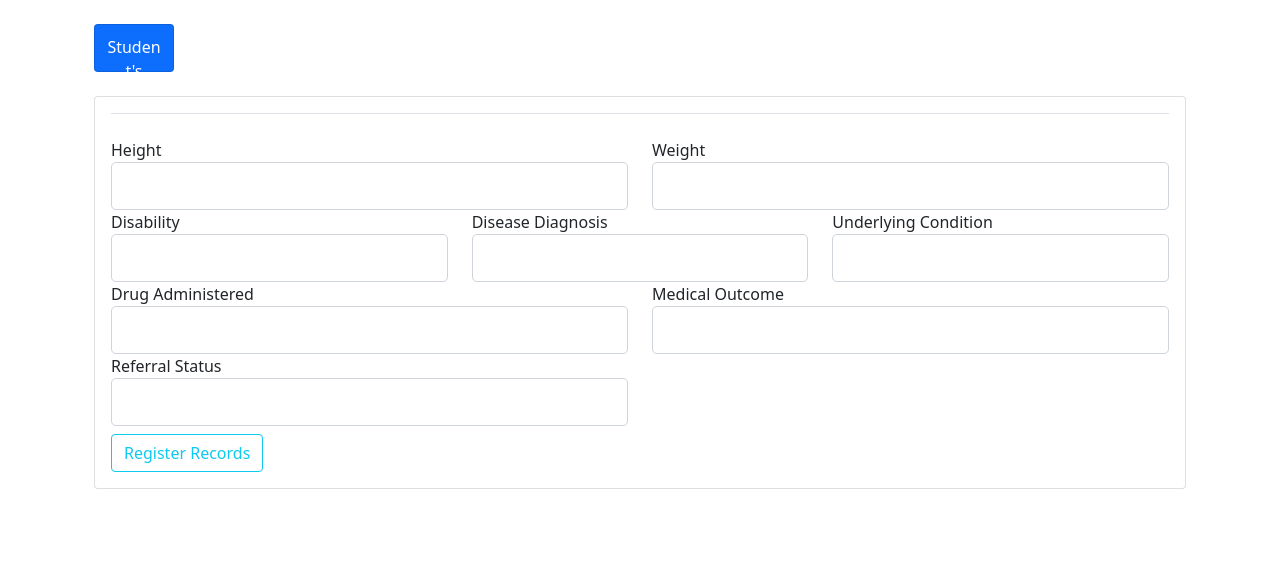
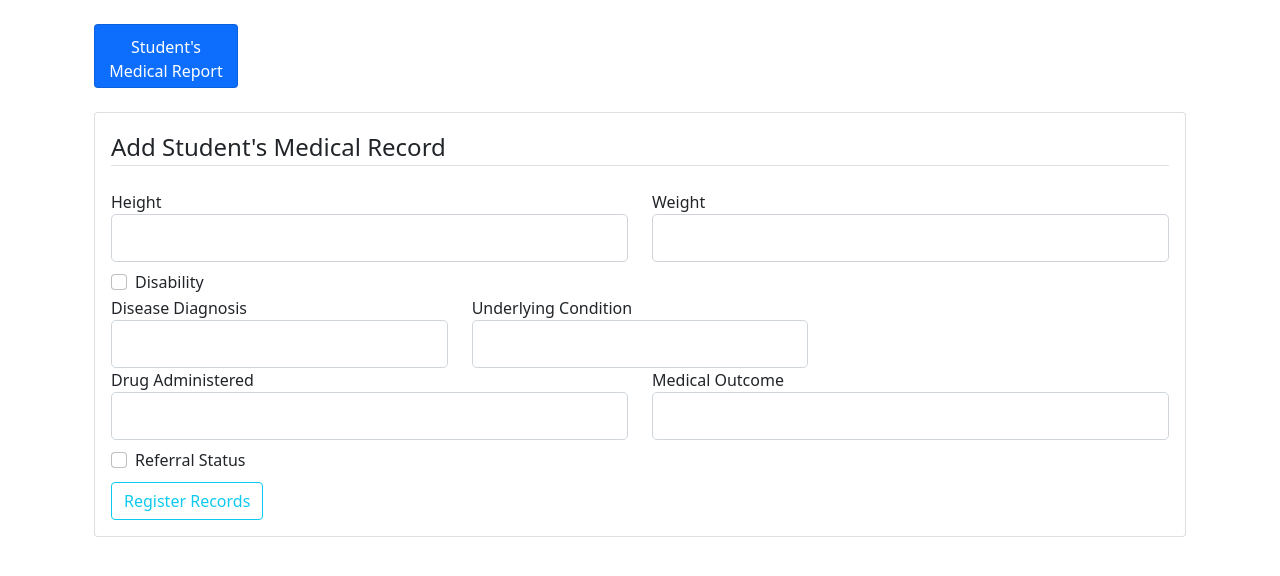
Before and after one commit to oumao/mastereg, a Flask app: template repomas/templates/medical/student_record.html in a window 1280 px wide. Shown: the top 576 px of the page. Run offline with Flask 2, Linux system fonts and the light colour scheme; the template is opened without the code that fills it: values that come from a table or form of the project are taken from there, others are empty.

Commit message:
Added student Medical form

```diff
--- a/repomas/templates/medical/student_record.html
+++ b/repomas/templates/medical/student_record.html
@@ -2,16 +2,16 @@
 {% block content %}
 <div class="container">
     <a href="{{ url_for('student.student_detail', student_id=student.id)}}" class="card bg-primary text-center text-white"
-    style="max-width: 5rem; height: 3rem; text-decoration: none; padding: 10px;">Student's Medical Report</a>
+    style="max-width: 9rem; height: 4rem; text-decoration: none; padding: 10px;">Student's Medical Report</a>
     <div class="card mt-4">
     <div class="card-body">
         <form action="" method="POST" role="form">
             {{ form.hidden_tag() }}
             <fieldset class="form-group">
                 {% if legend %}
-                    <legend class="border-bottom mb-4">Add  Student's Medical Record</legend>
+                    <legend class="border-bottom mb-4">{{ legend }}</legend>
                 {% else%}
-                    <legend class="border-bottom mb-4">{{ legend }}</legend>
+                    <legend class="border-bottom mb-4">Add Student's Medical Record</legend>
                 {% endif %}
                 <div class="form-group">
                     <div class="row">
@@ -43,20 +43,11 @@
                         </div>
                     </div>
                 </div>
+                <div class="form-check mt-2">
+                    {{ form.disabled(class="form-check-input") }}
+                    {{ form.disabled.label(class="form-check-label") }}
+                </div>
                 <div class="row">
-                    <div class="form-group col-4">
-                        {{ form.disabled.label(class="form-control-label") }}
-                        {% if form.disabled.errors %}
-                            {{ form.disabled(class="form-control form-control-lg is-invalid") }}
-                            <div class="invalid-feedback">
-                                {% for error in form.disabled.errors %}
-                                    <span>{{ error }}</span>
-                                {% endfor %}
-                            </div>
-                        {% else %}
-                            {{ form.disabled(class="form-control form-control-lg") }}
-                        {% endif %}
-                    </div>
                     <div class="form-group col-4">
                         {{ form.diagnosis.label(class="form-control-label") }}
                         {% if form.diagnosis.errors %}
@@ -111,18 +102,11 @@
                             {{ form.outcome(class="form-control form-control-lg") }}
                         {% endif %}
                     </div>
-                    <div class="form-group col-6">
-                        {{ form.need_referral.label(class="form-control-label") }}
-                        {% if form.need_referral.errors %}
-                            {{ form.need_referral(class="form-control form-control-lg is-invalid") }}
-                            <div class="invalid-feedback">
-                                {% for error in form.need_referral.errors %}
-                                    <span>{{ error }}</span>
-                                {% endfor %}
-                            </div>
-                        {% else %}
-                            {{ form.need_referral(class="form-control form-control-lg") }}
-                        {% endif %}
+                </div>
+                <div class="form-group mt-2">
+                    <div class="form-check">
+                        {{ form.need_referral(class="form-check-input") }}
+                        {{ form.need_referral.label(class="form-check-label") }}
                     </div>
                 </div>
             </fieldset>
```
